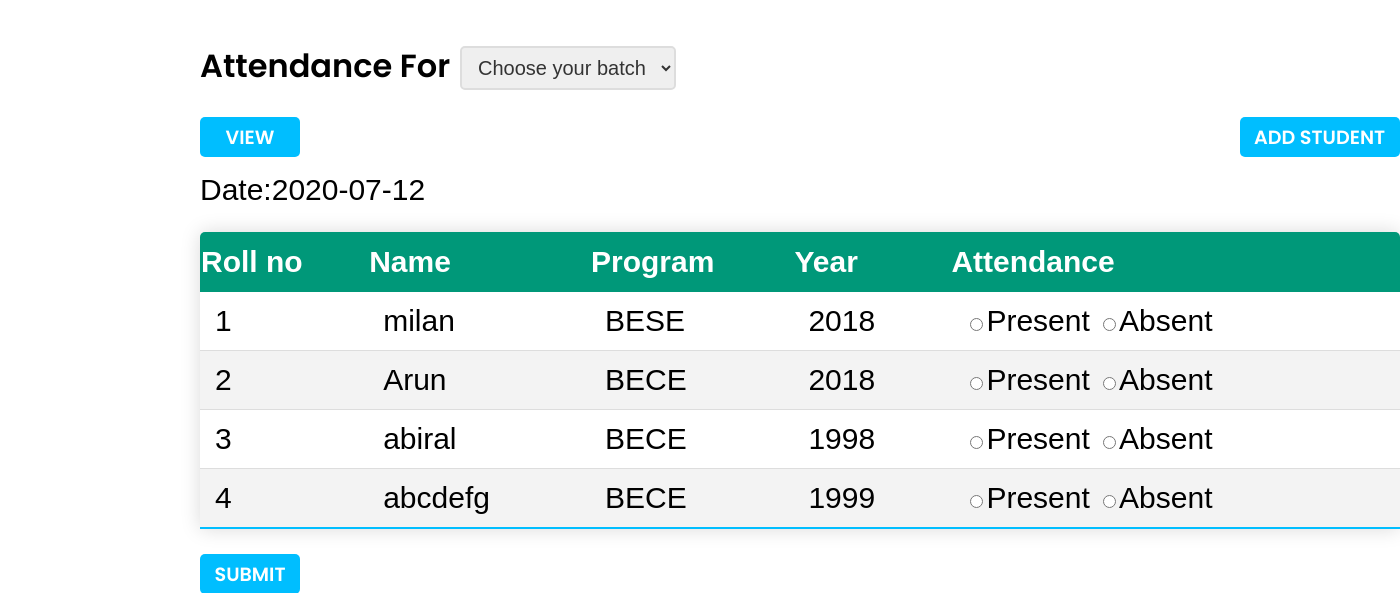
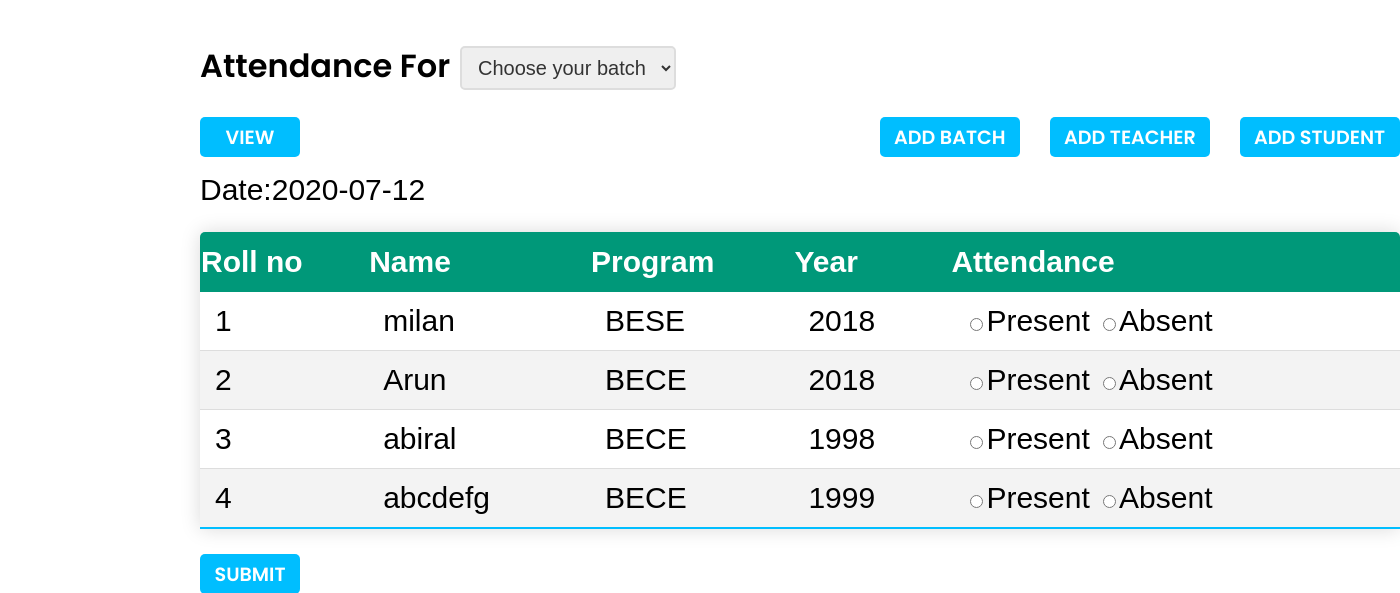
Before and after one commit to Abiral1234/MinorProject1-GCESAttendance, a PHP site: page /Home.php in a window 1400 px wide. Shown: the part 79-672 px from the top of the page. Run offline with PHP 8.4, Linux system fonts and the light colour scheme; data that the repository does not hold is empty.

Commit message:
added buttons to home page

```diff
--- a/CSS/Homestyle.css
+++ b/CSS/Homestyle1.css
@@ -80,14 +80,30 @@ nav a:hover::before{
 	left:200px;
 	font-size: 30px;
 }
-#addbtn{
+#addbtn0{
+	position: absolute;
+	top: 0px;
+	left: 680px;
+	padding: 10px 70px;
+	text-align: center;
+
+}
+#addbtn1{
+	position: absolute;
+	top: 0px;
+	left: 850px;
+	padding: 10px 80px;
+	text-align: center;
+
+}
+#addbtn2{
 	position: absolute;
 	top: 0px;
 	left: 1040px;
 	padding: 10px 80px;
 	text-align: center;
 }
-#addstud_txt{
+#add_txt{
 	position: absolute;
 	top: 6px;
 	left: 14px;
--- a/Home.php
+++ b/Home.php
@@ -3,23 +3,24 @@ include_once 'connection.php';
 	$flag=0;
 	if (isset($_POST['submit'])) {
 		foreach($_POST['attendance_status'] as $id=>$attendance_status){
+
+		if($_POST['attendance_status'][$id]=="absent"){
 		$student_name=$_POST['student_name'][$id];
 		$roll_no=$_POST['roll_no'][$id];
 		$date=date("Y-m-d H:i:s");
 		$sql="INSERT INTO `attendance_records`(id ,student_name ,roll_number ,attendance_status , date) VALUES('$id','$student_name','$roll_no','$attendance_status', '$date')";
 		$result=mysqli_query($conn,$sql);
+
 		if($result){
 			$flag=1;
 		}
-		}
-
-	}
+		}}}
  ?>
 <!DOCTYPE html>
 <html>
 <head>
 	<title></title>
-	<link rel="stylesheet" type="text/css" href="CSS/Homestyle.css">
+	<link rel="stylesheet" type="text/css" href="CSS/Homestyle1.css">
 	<link href="https://fonts.googleapis.com/css2?family=Poppins:wght@600&display=swap" rel="stylesheet">
 </head>
 <body>
@@ -57,7 +58,10 @@ include_once 'connection.php';
 		<div class="pannel">
 			<button class="btn"><a href="view.php" id="viewbtn">View</a></button>
 			<div class="time">Date:<?php echo date("Y-m-d"); ?></div>
-			<button class="btn" id="addbtn"><a href="AddStudent.php" id="addstud_txt">Add Student</a></button>
+			<button class="btn" id="addbtn0"><a href="AddBatch.php" id="add_txt">Add Batch</a></button>
+			<button class="btn" id="addbtn1"><a href="AddTeacher.php" id="add_txt">Add Teacher</a></button>
+			<button class="btn" id="addbtn2"><a href="AddStudent.php" id="add_txt">Add Student</a></button>
+
 			<?php if($flag==1){ ?>
 			<div class="attendance_success" style="color: green">Attendance is taken succesfully</div>
 			<?php } ?>
```
